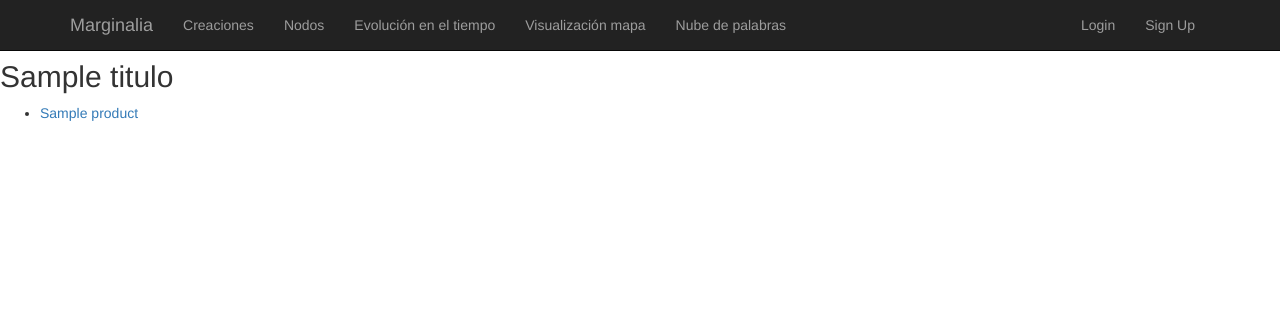
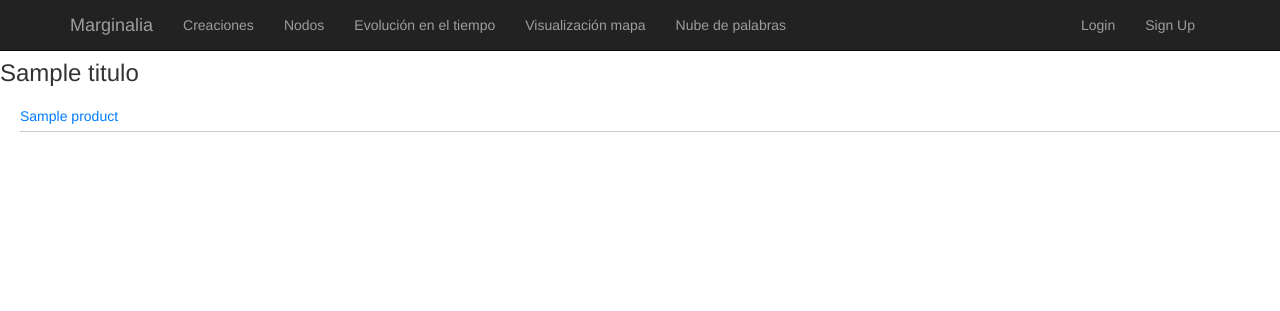
Before and after one commit to MarginaliaParatexta/marginalia, a Django app: template marginalia_paratexta/catalog/templates/catalog/country_creations_list.html in a window 1280 px wide. Shown: the top 311 px of the page. Run offline with Django 3.2, Linux system fonts and the light colour scheme; the template is opened without the code that fills it: most values are stand-ins (such as "Sample title", 1, 10 or a date in 2020); some libraries are stand-ins or nearby versions.

Commit message:
Update country_creations_list.html

```diff
--- a/marginalia_paratexta/catalog/templates/catalog/country_creations_list.html
+++ b/marginalia_paratexta/catalog/templates/catalog/country_creations_list.html
@@ -1,9 +1,39 @@
 {% extends "base.html" %}
+
 {% block content %}
-    <h2>{{ titulo }}</h2>
-    <ul>
-    {% for creation in creations %}
-    <li><a href="{% url 'creation-detail' pk=creation.product.id %}">{{ creation.product.title }}</a></li> <!-- Ajusta esto según tu modelo de creación -->
-    {% endfor %}
+    <style>
+        /* Estilos por clases */
+        .content-title {
+            font-size: 24px;
+            color: #333;
+            margin-bottom: 20px;
+        }
+
+        .content-list {
+            list-style-type: none;
+            padding-left: 20px; /* Margen a la izquierda */
+        }
+
+        .content-item {
+            margin-bottom: 10px;
+            border-bottom: 1px solid #ccc; /* Línea divisoria entre elementos de la lista */
+            padding-bottom: 5px; /* Espaciado inferior */
+        }
+
+        .content-link {
+            text-decoration: none;
+            color: #007bff;
+        }
+
+        .content-link:hover {
+            text-decoration: underline;
+        }
+    </style>
+
+    <h2 class="content-title">{{ titulo }}</h2>
+    <ul class="content-list">
+        {% for creation in creations %}
+            <li class="content-item"><a class="content-link" href="{% url 'creation-detail' pk=creation.product.id %}">{{ creation.product.title }}</a></li>
+        {% endfor %}
     </ul>
 {% endblock %}
```
